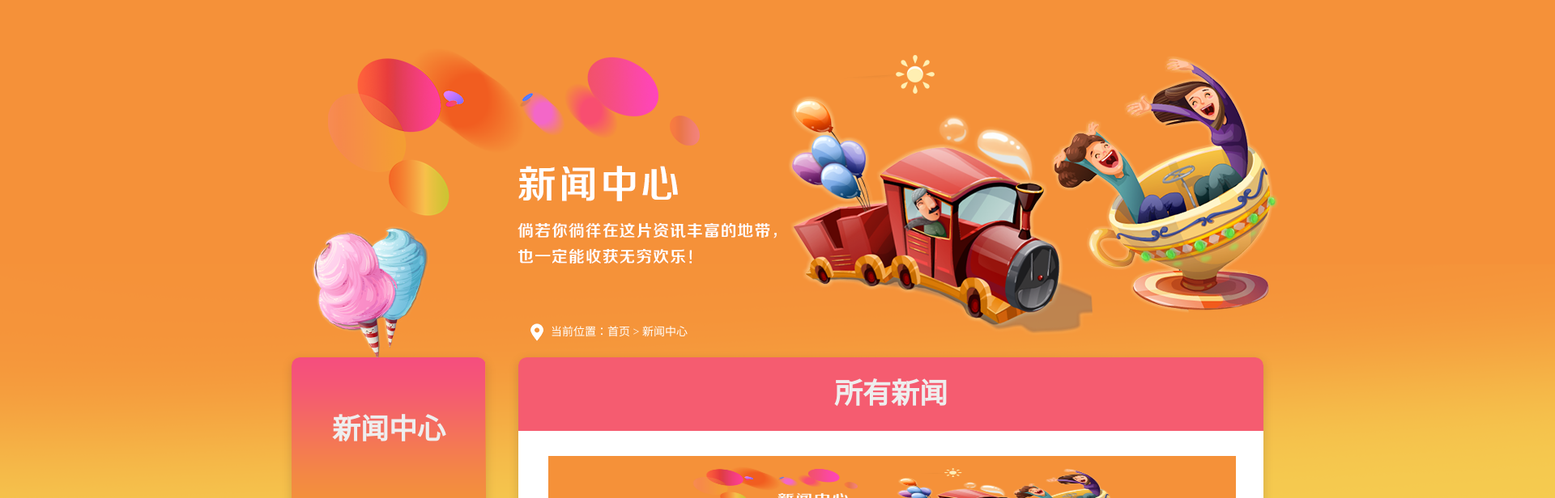
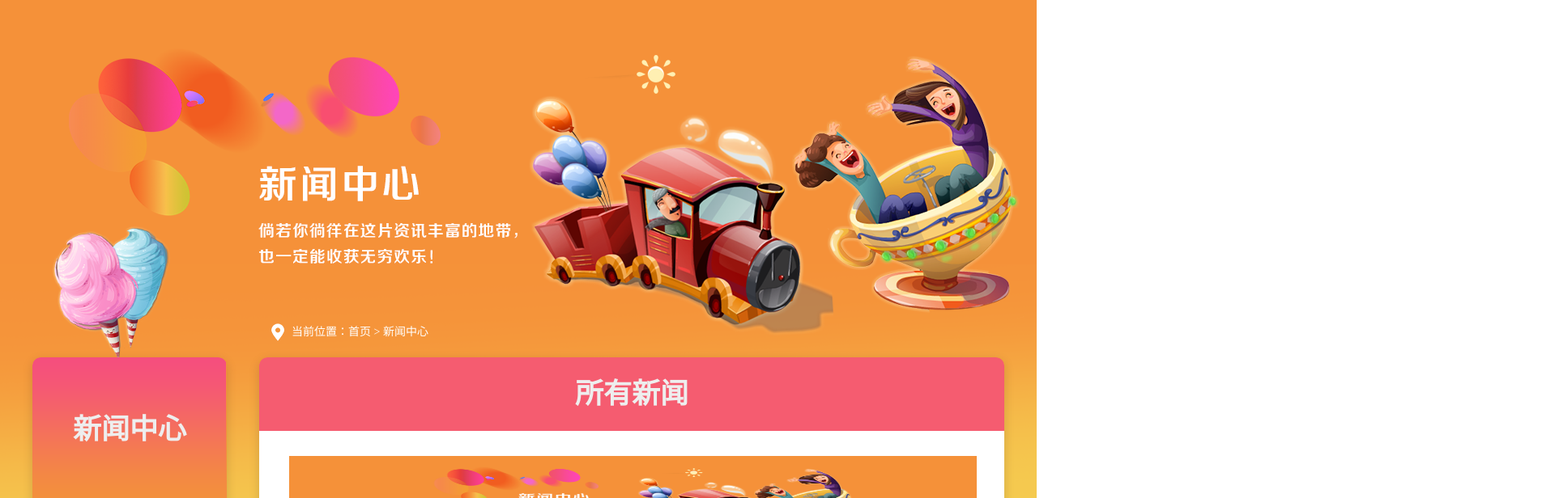
Before and after one commit to youcai12306/fuli, a Vue app: page /#/news in a window 1280 px wide. Shown: the top 616 px of the page at 81% size, 1920 px wide, since content can reach past the window. Built offline with nearby package versions, Linux system fonts and the light colour scheme.

Commit message:
新闻中心背景图修改

```diff
--- a/src/view/News.vue
+++ b/src/view/News.vue
@@ -395,9 +395,10 @@
 
 <style scoped="" lang="scss">
 	.news {
-		width: 1920px;
+		width: 100%;
 		height: 1802px;
 		background: #fff url(../assets/img/new-1.png) no-repeat top center;
+		background-size: 1920px 100%;
 
 		.main-contion {
 			width: 1200px;
```
